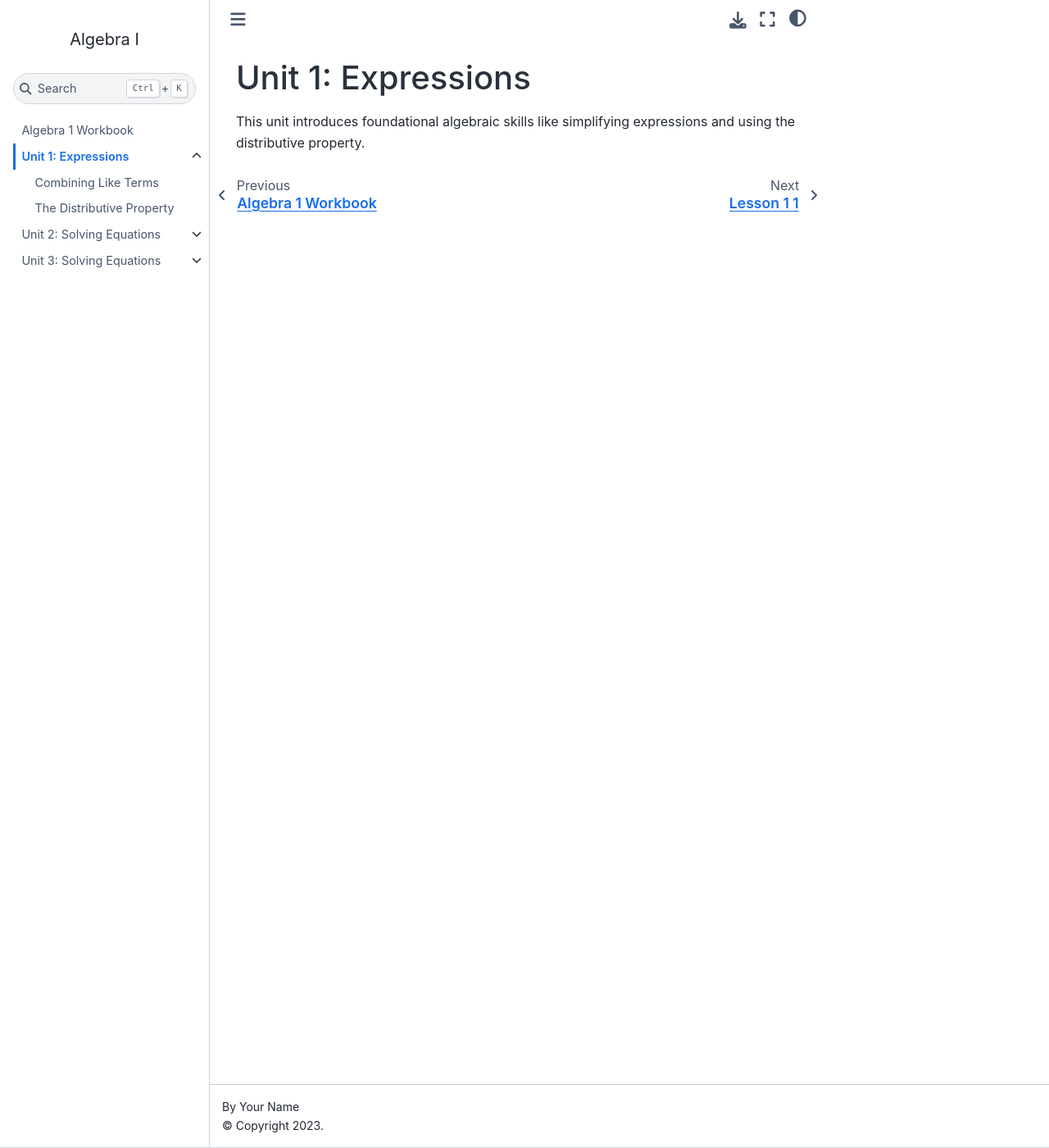
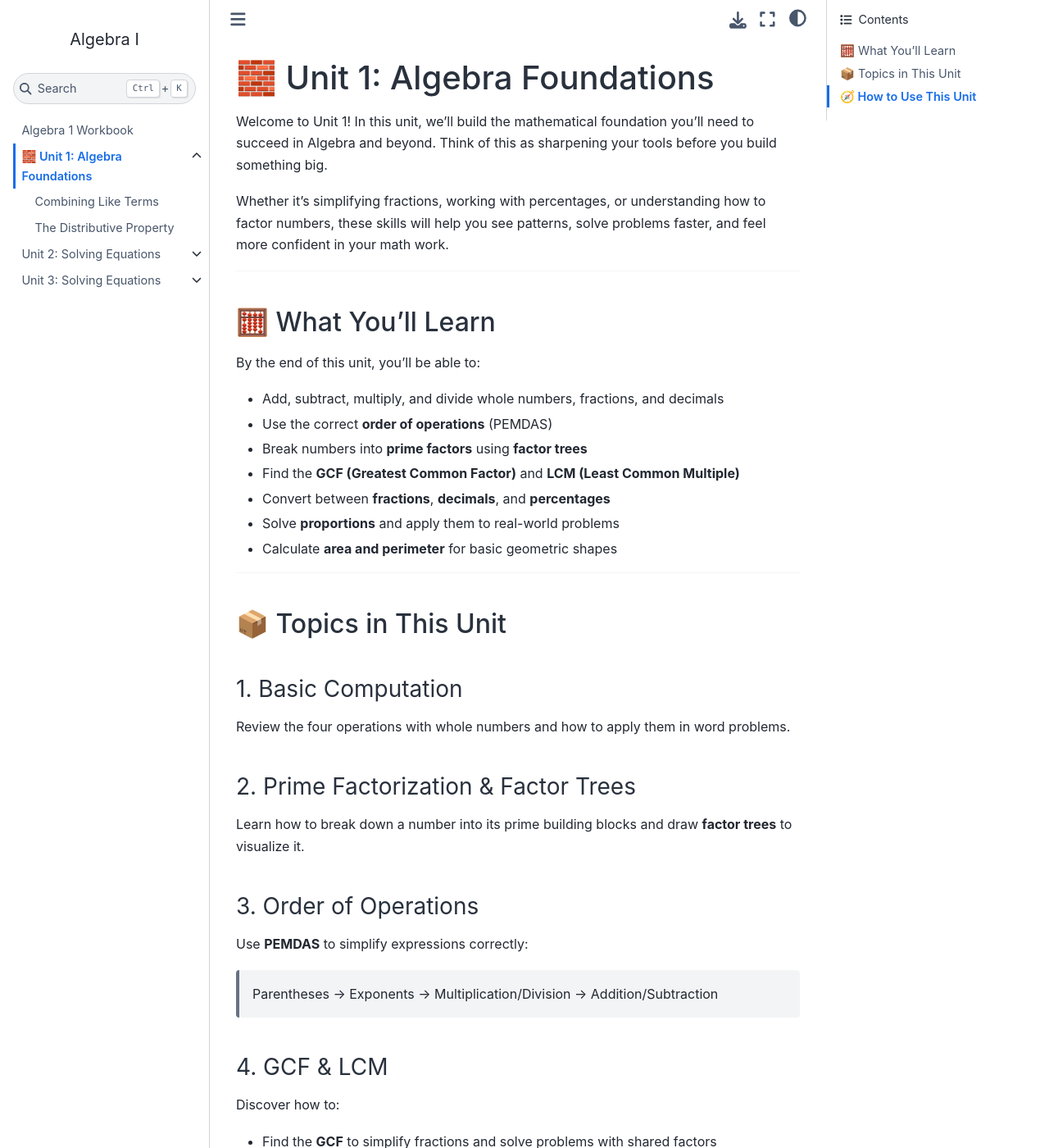
Before and after one commit to tinkermeister-42/Algebra1, a Jupyter Book: the page built from chapters/unit1/index.md, in a window 1280 px wide and 1400 px high. Shown: the whole window at 82% size. Built offline with Jupyter Book 1.0.4 settings and Sphinx 7.4.7 and the Sphinx Book theme 1.1.4, drawn with Linux system fonts in a browser that asks for light colours; some of the changed text lies outside the part shown.

Commit message:
Unit 1 index

```diff
--- a/chapters/unit1/index.md
+++ b/chapters/unit1/index.md
@@ -1,3 +1,71 @@
-# Unit 1: Expressions
+# 🧱 Unit 1: Algebra Foundations
 
-This unit introduces foundational algebraic skills like simplifying expressions and using the distributive property.
+Welcome to Unit 1! In this unit, we’ll build the mathematical foundation you'll need to succeed in Algebra and beyond. Think of this as sharpening your tools before you build something big.
+
+Whether it’s simplifying fractions, working with percentages, or understanding how to factor numbers, these skills will help you see patterns, solve problems faster, and feel more confident in your math work.
+
+---
+
+## 🧮 What You’ll Learn
+
+By the end of this unit, you’ll be able to:
+
+- Add, subtract, multiply, and divide whole numbers, fractions, and decimals
+- Use the correct **order of operations** (PEMDAS)
+- Break numbers into **prime factors** using **factor trees**
+- Find the **GCF (Greatest Common Factor)** and **LCM (Least Common Multiple)**
+- Convert between **fractions**, **decimals**, and **percentages**
+- Solve **proportions** and apply them to real-world problems
+- Calculate **area and perimeter** for basic geometric shapes
+
+---
+
+## 📦 Topics in This Unit
+
+### 1. Basic Computation
+Review the four operations with whole numbers and how to apply them in word problems.
+
+### 2. Prime Factorization & Factor Trees
+Learn how to break down a number into its prime building blocks and draw **factor trees** to visualize it.
+
+### 3. Order of Operations
+Use **PEMDAS** to simplify expressions correctly:
+> Parentheses → Exponents → Multiplication/Division → Addition/Subtraction
+
+### 4. GCF & LCM
+Discover how to:
+- Find the **GCF** to simplify fractions and solve problems with shared factors
+- Find the **LCM** to solve problems involving common multiples (like syncing schedules)
+
+### 5. Fractions and Decimals
+Understand how to:
+- Add, subtract, multiply, and divide fractions and decimals
+- Convert between the two forms easily
+
+### 6. Proportions and Percentages
+Solve real-life problems using:
+- **Ratios and proportions** (e.g., recipes, maps)
+- **Percentages** (e.g., tax, discounts, tips)
+
+### 7. Area and Perimeter
+Use formulas to find the **area** and **perimeter** of:
+- Rectangles
+- Triangles
+- Parallelograms
+- Trapezoids
+
+---
+
+## 🧭 How to Use This Unit
+
+Each lesson in this unit will include:
+
+- ✅ **Objectives** to guide your learning
+- 🧠 **Examples** to walk through problems step-by-step
+- 🔧 **Try It Together** problems for guided practice
+- 📝 **Practice On Your Own** sections to build fluency
+- 🚩 **Exit Tickets** to show what you’ve learned
+
+---
+
+Let’s get started with sharpening your math tools — you’ll use them every day in Algebra!
```
